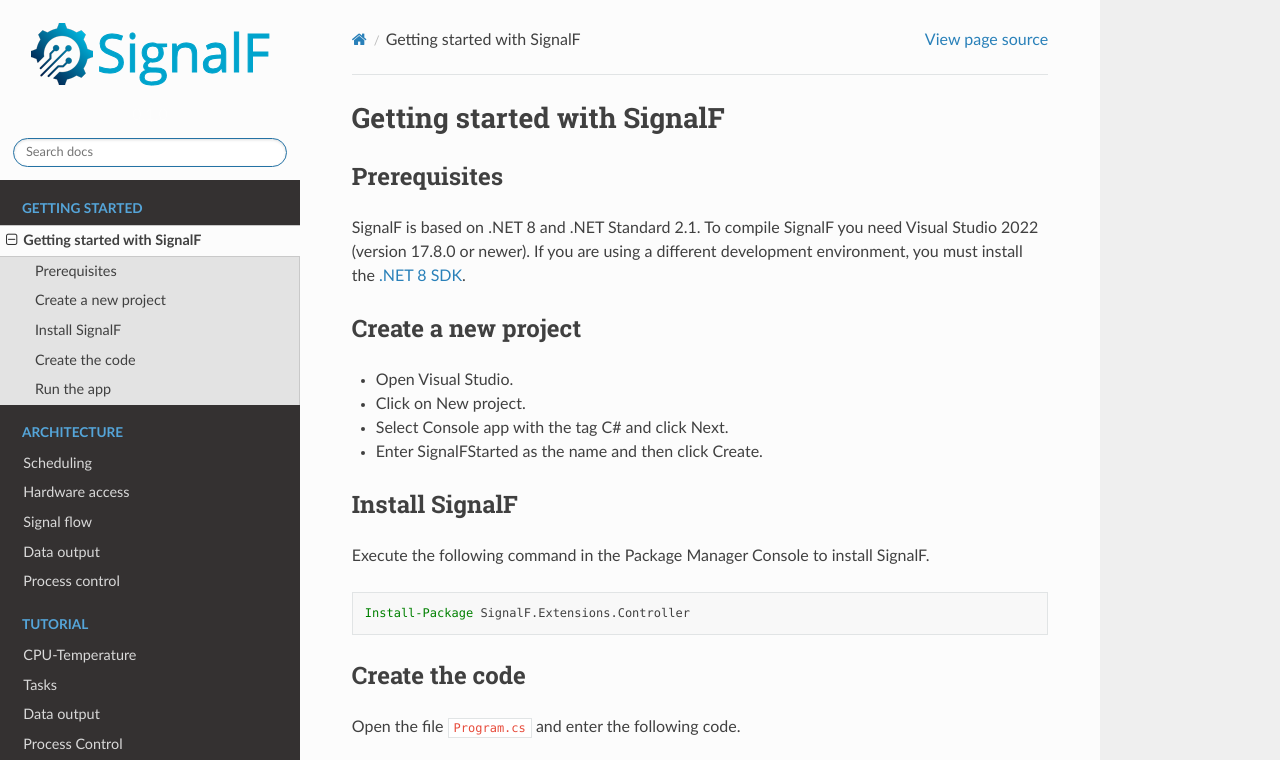
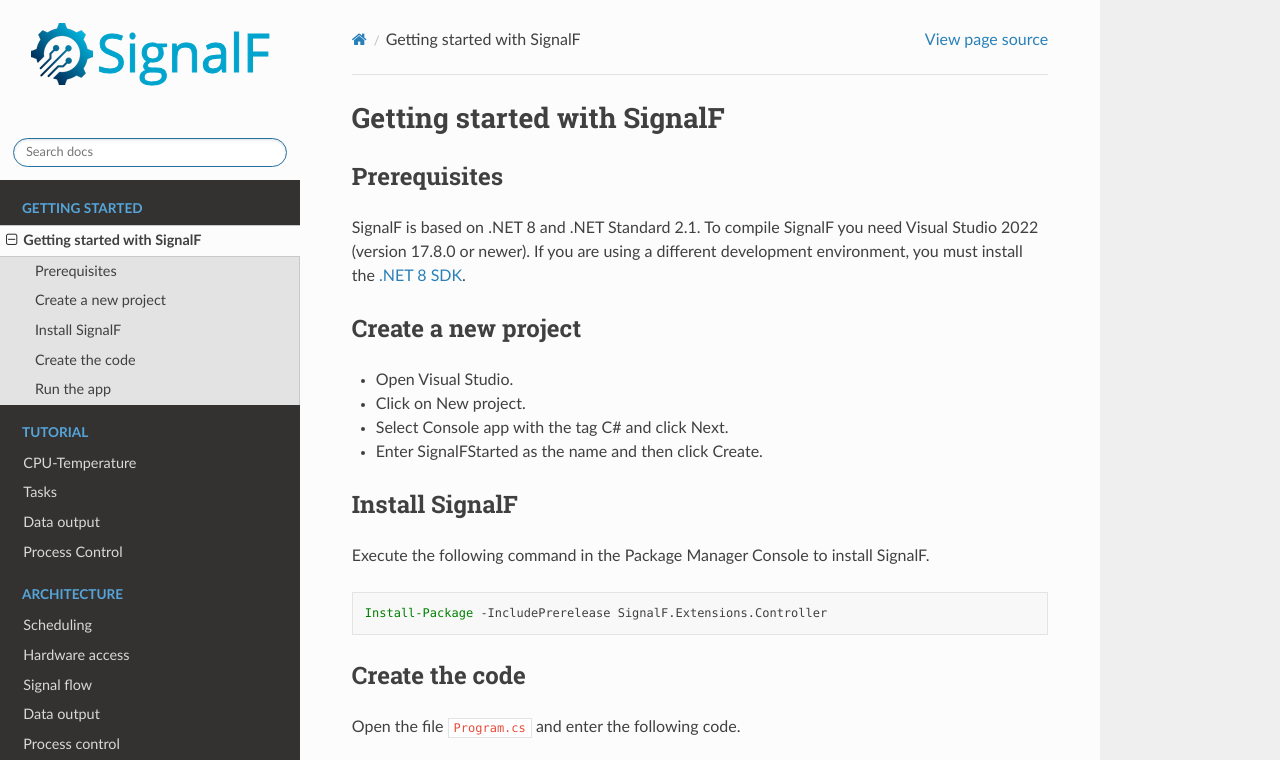
Before and after one commit to SignalF/SignalF.Documentation, a Sphinx documentation site: the page built from docs/source/getting-started/getting-started.md, in a window 1280 px wide and 1343 px high, cut to the strip 0-760 px from the top of the window. Built offline with Sphinx 7.4.7 and the Read the Docs theme 2.0.0, drawn with Linux system fonts in a browser that asks for light colours.

Commit message:
New structure. Added code file.

````diff
--- a/docs/source/getting-started/getting-started.md
+++ b/docs/source/getting-started/getting-started.md
@@ -18,7 +18,7 @@
 Execute the following command in the Package Manager Console to install SignalF.
 
 ```powershell
-Install-Package SignalF.Extensions.Controller
+Install-Package -IncludePrerelease SignalF.Extensions.Controller
 ```
 
 
````
Also changed, not shown: docs/source/index.md (+12 -12 lines), docs/source/tutorial/part_01/part_01.md (renamed from docs/source/tutorial/tutorial.md, +9 -0 lines), 1 other file.
